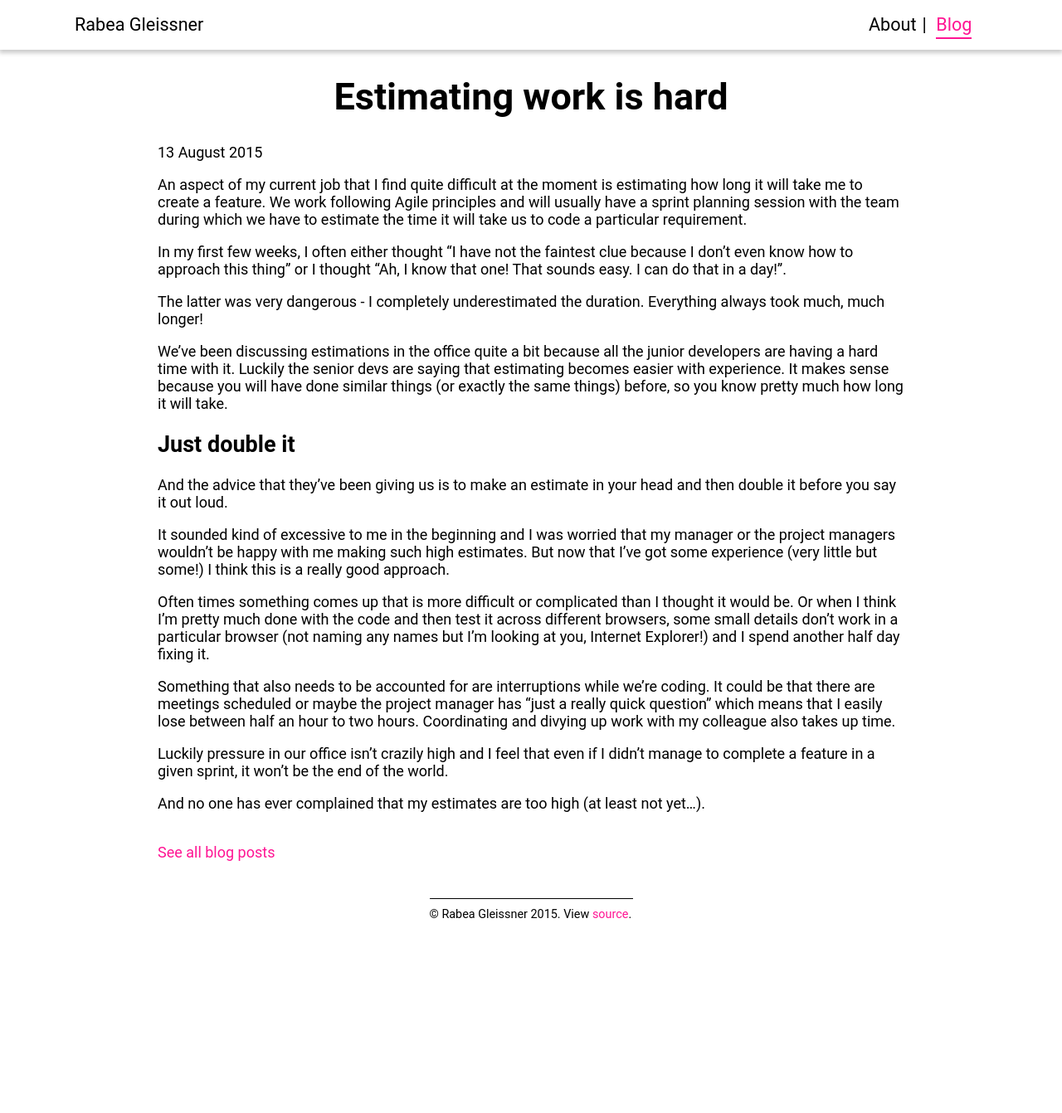
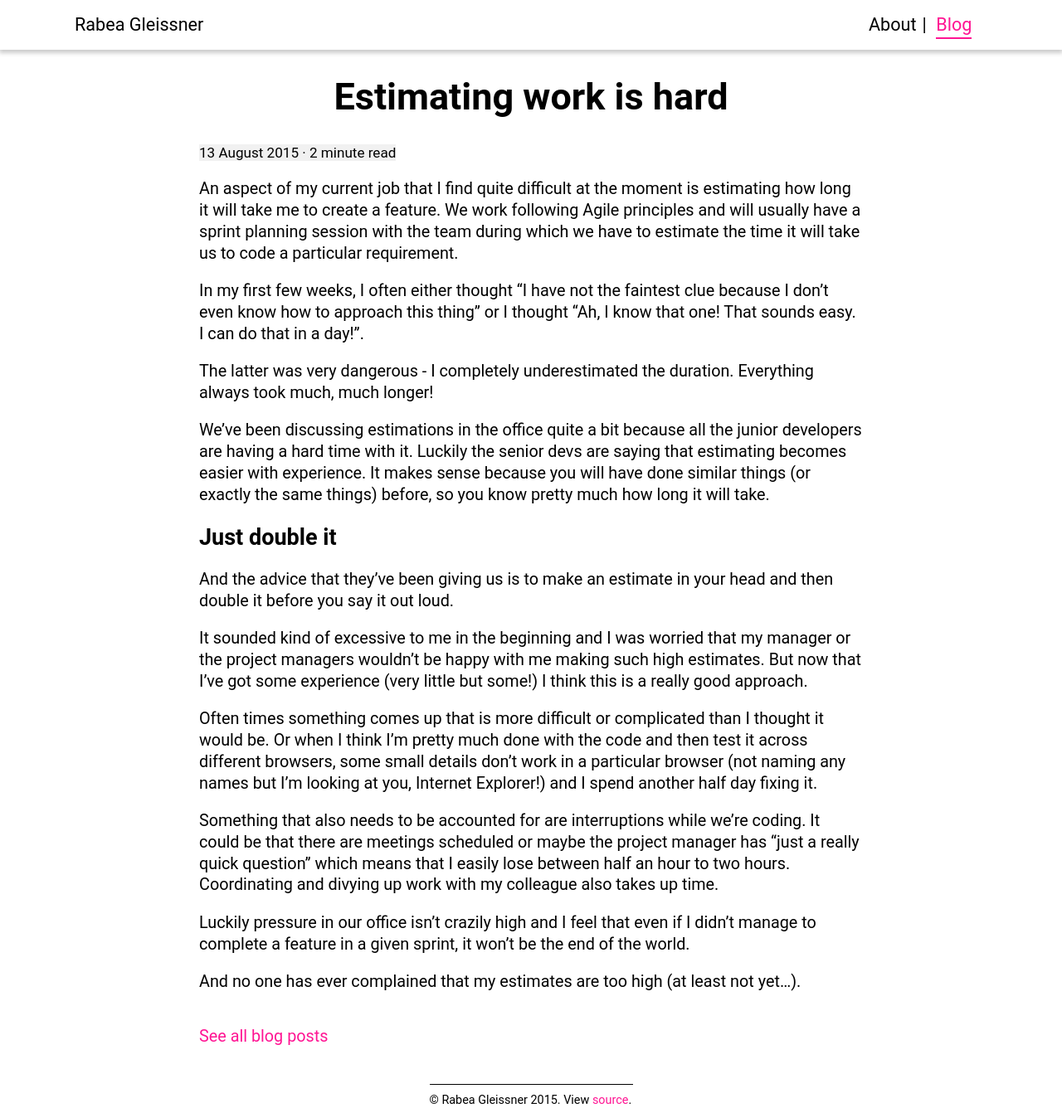
Before and after one commit to RabeaGleissner/RabeaGleissner.github.io, a Jekyll site: the page built from _posts/2015-08-13-estimating-work.md, in a window 1280 px wide. Shown: the whole page at 83% size. Built offline with Jekyll 4.4.1, drawn with Linux system fonts in a browser that asks for light colours; comment, search, counter and statistics services are not loaded; before the commit the page ends 1118 px from its top, so only the background shows below that.

Commit message:
adds read time to each blog article

```diff
--- a/_layouts/post.html
+++ b/_layouts/post.html
@@ -1,7 +1,7 @@
 {% include header.html %}
   <div class="wrapper post">
     <h1>{{page.title}}</h1>
-    <p class="date">{{ page.date | date_to_long_string }}</p>
+    <p class="date"><span>{{ page.date | date_to_long_string }} · {{page.read-time}} minute read</span></p>
     {{ content }}
     <p class="see-all"><a href="/blog">See all blog posts</a></p>
 
--- a/_posts/2015-08-13-estimating-work.md
+++ b/_posts/2015-08-13-estimating-work.md
@@ -2,6 +2,7 @@
 title: Estimating work is hard
 comments: true
 layout: post
+read-time: 2
 ---
 
 An aspect of my current job that I find quite difficult at the moment is estimating how long it will take me to create a feature. We work following Agile principles and will usually have a sprint planning session with the team during which we have to estimate the time it will take us to code a particular requirement.
--- a/_scss/blog.scss
+++ b/_scss/blog.scss
@@ -10,11 +10,19 @@
   }
 }
 .post {
-  max-width: 900px;
+  max-width: 800px;
+  .date {
+    font-size: 0.85em;
+    width: auto;
+    span {
+      background-color: #f1f1f1;
+    }
+  }
+  p {
+    line-height: 1.3em;
+  }
 }
-.post-date {
-  font-size: 0.85em;
-}
+
 
 .pagination {
   ul {
@@ -59,6 +67,14 @@
     float: left;
     width: 67%;
   }
+  .post {
+    p {
+      font-size: 1.1em;
+    }
+    .date {
+      font-size: 0.95em;
+    }
+  }
   .my-other-blogs {
     width: 28%;
     float: right;
```
Also changed, not shown: _posts/2015-06-19-life-after-the-bootcamp.md (+1 -0 lines), _posts/2015-06-23-my-first-job-as-a-developer.md (+1 -0 lines).
